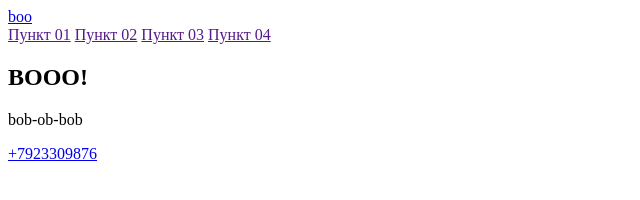
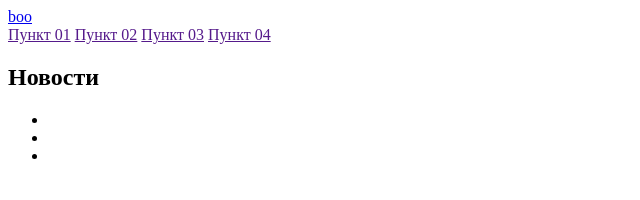
Before and after one commit to XenaVolodina/epic-tect-git, a plain HTML site: page index.html in a window 1280 px wide. Shown: the whole page, without its empty margins (0-640 px from the left). Drawn offline with Linux system fonts and the light colour scheme.

Commit message:
новости

```diff
--- a/index.html
+++ b/index.html
@@ -15,12 +15,13 @@
 			<a href="">Пункт 04</a>
 		</nav>
 	</header>
-	<section class="promo">
-		<h1>BOOO!</h1>
-		<p>bob-ob-bob</p>
+	<section class="new">
+		<h1>Новости</h1>
+		<ul>
+			<li></li>
+			<li></li>
+			<li></li>
+		</ul>
 	</section>
-	<footer class="page-footer">
-		<a href="8923309876" class="tel">+7923309876</a>
-	</footer>
 </body>
 </html>
```
